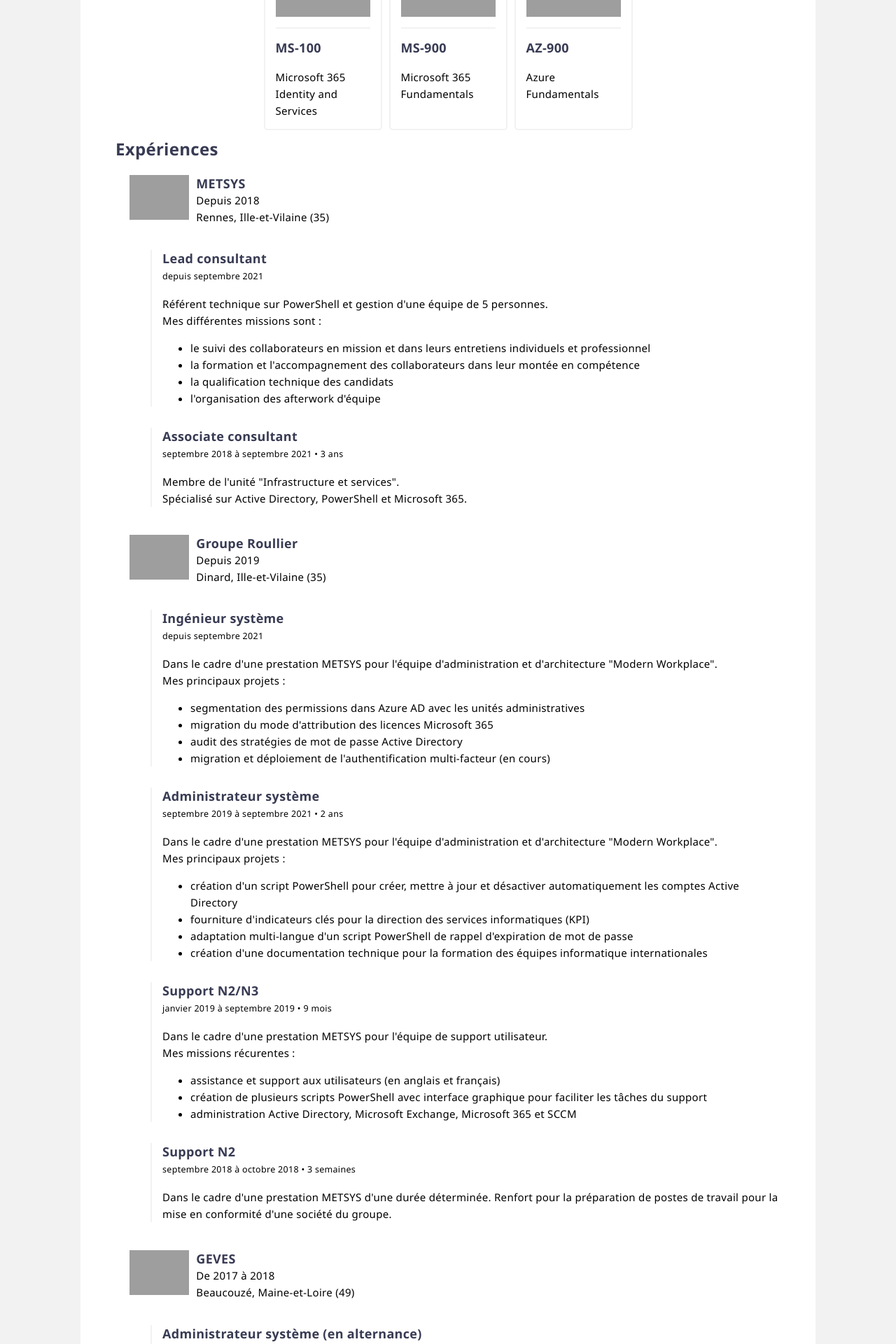
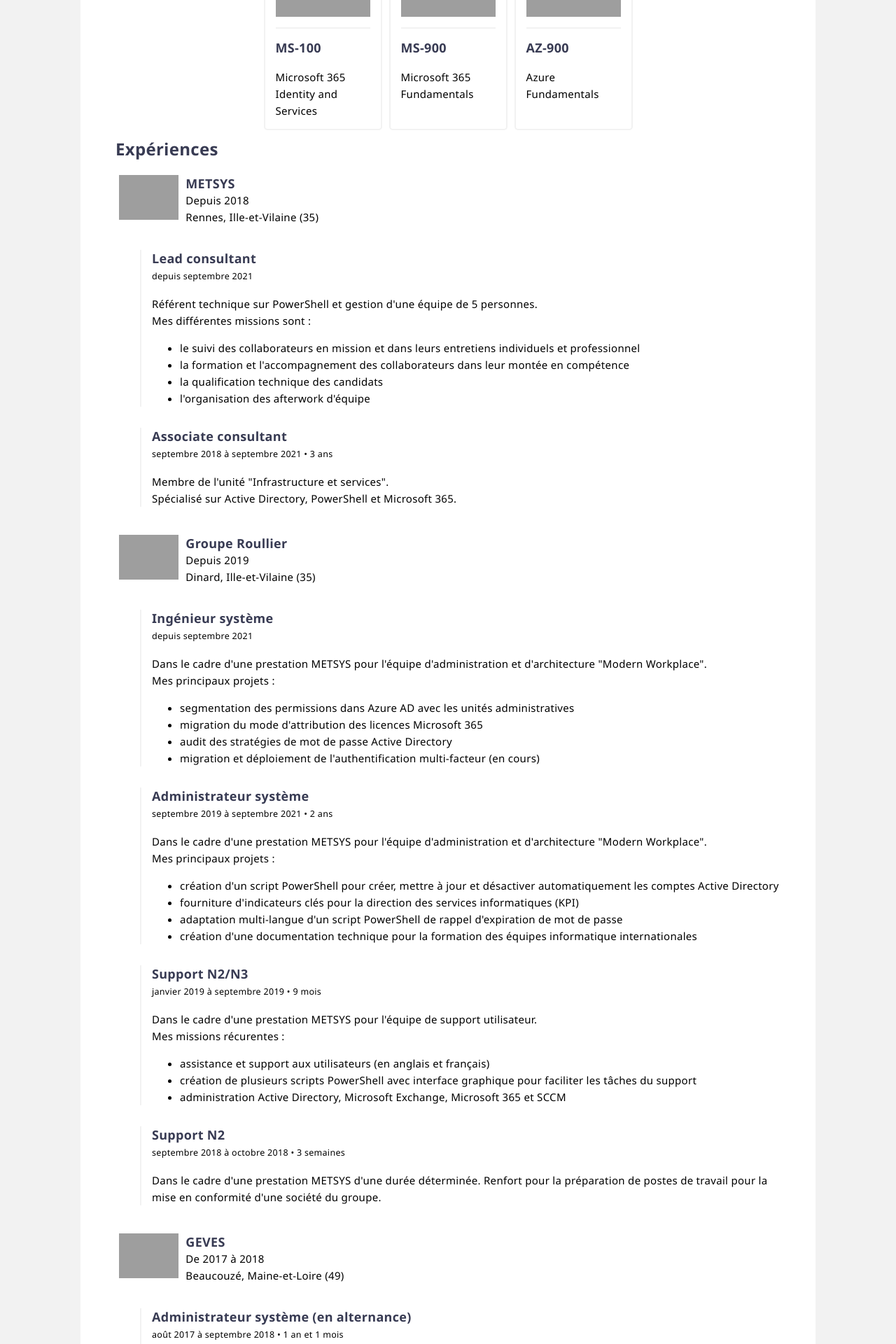
Before and after one commit to leobouard/leobouard.github.io, a Jekyll site: the page built from cv.md, in a window 1280 px wide. Shown: the part 495-2415 px from the top of the page at 70% size. Built offline with Jekyll 4.4.1, drawn with Linux system fonts in a browser that asks for light colours; our own code applies the rules of GitHub Pages for plain Markdown files; grey boxes are pictures that could not be loaded.

Commit message:
Update cv.scss

```diff
--- a/assets/css/cv.scss
+++ b/assets/css/cv.scss
@@ -25,7 +25,7 @@
 
 .experience {
     display: block;
-    margin-left: 50px;
+    margin-left: 35px;
     padding-left: 15px;
     border-left: 2px solid #f2f2f2;
     margin-top: 15px;
@@ -39,7 +39,7 @@
 
 .enterprise {
     display: flex;
-    margin: 15px;
+    margin: 15px 0px;
     justify-content: left;
 }
 
```
